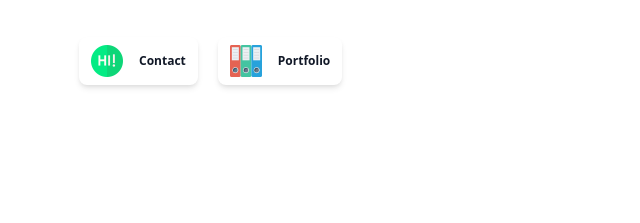
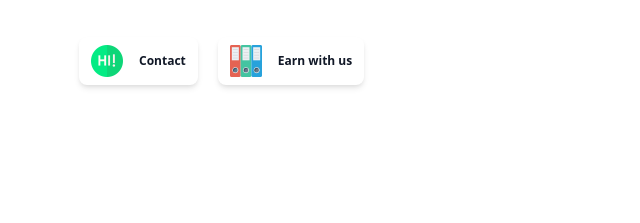
Before and after one commit to Nexentme/nexent, a plain HTML site: page index.html in a window 1280 px wide. Shown: the part 437-660 px from the top of the page, 1-641 px from the left. Drawn offline with nearby package versions, Linux system fonts and the light colour scheme.

Commit message:
Update index.html

```diff
--- a/index.html
+++ b/index.html
@@ -86,7 +86,7 @@
                                 <img src="binder.png">
                             </div>
                             <div class="text">
-                                <p class="text-xs font-semibold text-gray-900">Portfolio</p>
+                                <p class="text-xs font-semibold text-gray-900">Earn with us</p>
                             </div>
                         </button>
                     </div>
```
